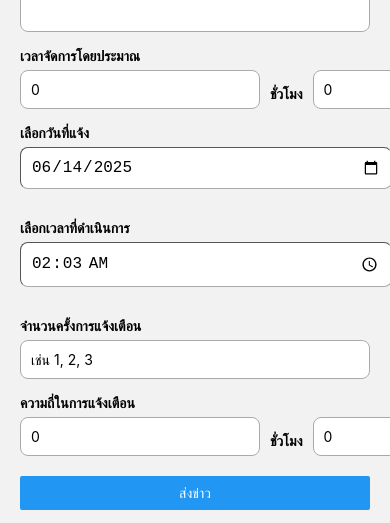
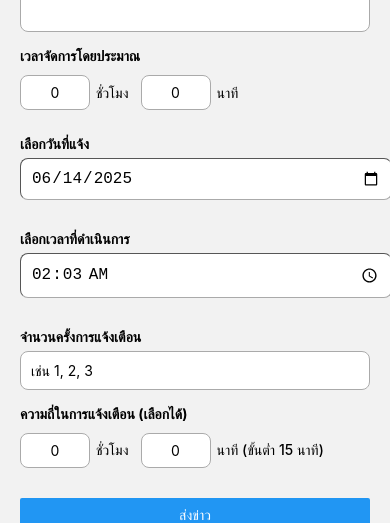
Before and after one commit to Deekub/Village-link, a React Native app: screen /Form in a window 390 px wide. Shown: the part 304-827 px from the top of the page. Built offline with nearby package versions, Linux system fonts and the light colour scheme.

Commit message:
auto add userid function

```diff
--- a/firebaseConfig.js
+++ b/firebaseConfig.js
@@ -12,11 +12,8 @@ const firebaseConfig = {
   measurementId: "G-P3WF4HJPW8"
 };
 
+
 const app = initializeApp(firebaseConfig);
 const db = getFirestore(app);
 
-
-connectFirestoreEmulator(db, 'localhost', 8080);
-
-
 export { db };
--- a/screens/FormScreen.js
+++ b/screens/FormScreen.js
@@ -31,6 +31,7 @@ const actions = [
     { label: 'อื่นๆ', value: 'อื่นๆ' },
 ];
 
+// ฟังก์ชันรวมวันที่และเวลา
 function combineDateAndTime(date, time) {
     const combined = new Date(date);
     combined.setHours(time.getHours());
@@ -39,6 +40,31 @@ function combineDateAndTime(date, time) {
     combined.setMilliseconds(time.getMilliseconds());
     return combined;
 }
+
+// ฟังก์ชัน alert แยกเว็บกับแอพมือถือ
+const showAlert = (message) => {
+    if (Platform.OS === 'web') {
+        window.alert(message);
+    } else {
+        Alert.alert(message);
+    }
+};
+
+// แปลงวันที่เป็น วว/ดด/ปปปป
+const formatDate = (date) => {
+    const dd = String(date.getDate()).padStart(2, '0');
+    const mm = String(date.getMonth() + 1).padStart(2, '0');
+    const yyyy = date.getFullYear();
+    return `${dd}/${mm}/${yyyy}`;
+};
+
+// แปลงเวลาเป็น hh:mm (24 ชั่วโมง)
+const formatTime24 = (date) => {
+    const hh = String(date.getHours()).padStart(2, '0');
+    const min = String(date.getMinutes()).padStart(2, '0');
+    return `${hh}:${min}`;
+};
+
 
 export default function FormScreen() {
     const [village, setVillage] = useState('');
@@ -57,7 +83,7 @@ export default function FormScreen() {
 
     const handleSubmit = async () => {
         if (!village || !topic || !action || !detail || !repeatCount) {
-            Alert.alert('กรุณากรอกข้อมูลให้ครบถ้วน');
+            showAlert('กรุณากรอกข้อมูลให้ครบถ้วน');
             return;
         }
 
@@ -65,21 +91,50 @@ export default function FormScreen() {
         const fm = parseInt(frequencyMinute) || 0;
         const rc = parseInt(repeatCount);
 
-        // validation ความถี่และจำนวนครั้ง
         if (fh === 0 && fm === 0) {
-            // frequency = 0 หมายถึงส่งครั้งเดียวเท่านั้น
-            if (rc > 1) {
-                Alert.alert('กรุณาระบุความถี่อย่างน้อย 15 นาที หากต้องการส่งหลายครั้ง');
-                return;
-            }
+            // อนุญาตถ้า repeatCount มากกว่า 1 ให้ส่งได้
         } else if (fh === 0 && fm > 0 && fm < 15) {
-            Alert.alert('กรุณาระบุความถี่อย่างน้อย 15 นาที');
+            showAlert('กรุณาระบุความถี่อย่างน้อย 15 นาที');
             return;
         }
 
         const combinedDateTime = combineDateAndTime(notifyDate, notifyTime);
+        const finishRepairTime = new Date(
+            combinedDateTime.getTime() + (parseInt(fixHour) * 60 + parseInt(fixMinute)) * 60 * 1000
+        );
+
+        // แปลงวันที่และเวลาให้ตรงตามที่ขอ
+        const notifyDateFormatted = formatDate(combinedDateTime);
+        const notifyTimeFormatted = formatTime24(combinedDateTime);
+        const finishRepairTimeFormatted = formatTime24(finishRepairTime);
+
         const frequencyText = `ทุก ${fh} ชั่วโมง ${fm} นาที`;
-        const fixTimeText = `${fixHour} ชั่วโมง ${fixMinute} นาที`;
+
+
+        const fixtimereturn = ({ fixHour }, { fixMinute }) => {
+            const hour = parseInt(fixHour)
+            const min = parseInt(fixMinute);
+            if (hour == 0) {
+                console.log("No hour");
+                return `${fixMinute} นาที`;
+            } else {
+                console.log("have hour", hour);
+                return `${fixHour} ชั่วโมง ${fixMinute} นาที`;
+            }
+        };
+
+        const fixTimeText = fixtimereturn({ fixHour }, { fixMinute });
+
+        console.log("fixtime text :", fixTimeText)
+
+        const messageText = `📢 แจ้งข่าวบริเวณ ${village} 📢
+🏷️หัวข้อ: ${topic}
+⚙️การจัดการ: ${action}
+📝รายละเอียด: ${detail}
+📅 ณ วันที่: ${notifyDateFormatted}
+⏰เวลา: ${notifyTimeFormatted} น.
+⏰ใช้เวลา : ${fixTimeText}
+📅เวลาเสร็จสิ้นประมาณ: ${finishRepairTimeFormatted} น.`;
 
         try {
             await addDoc(collection(db, 'news'), {
@@ -99,12 +154,13 @@ export default function FormScreen() {
                 method: 'POST',
                 headers: { 'Content-Type': 'application/json' },
                 body: JSON.stringify({
-                    message: `📢 แจ้งข่าวจาก${village}\nหัวข้อ: ${topic}\nการจัดการ: ${action}\nรายละเอียด: ${detail}\nเวลา: ${combinedDateTime.toLocaleString()}\nเวลาจัดการโดยประมาณ: ${fixTimeText}`,
+                    message: messageText,
                 }),
             });
 
-            Alert.alert('บันทึกข้อมูลเรียบร้อย');
+            showAlert('บันทึกข้อมูลเรียบร้อย');
 
+            // เคลียร์ฟอร์ม
             setVillage('');
             setTopic('');
             setAction('');
@@ -118,7 +174,7 @@ export default function FormScreen() {
             setNotifyTime(new Date());
         } catch (err) {
             console.error(err);
-            Alert.alert('เกิดข้อผิดพลาด');
+            showAlert('เกิดข้อผิดพลาด');
         }
     };
 
@@ -159,23 +215,27 @@ export default function FormScreen() {
                 />
 
                 <Text style={styles.label}>เวลาจัดการโดยประมาณ</Text>
-                <View style={{ flexDirection: 'row', gap: 10 }}>
+                <View style={styles.rowWrap}>
+                    <View style={styles.timeGroup}>
                         <TextInput
-                        style={styles.input}
+                            style={styles.timeInput}
                             value={fixHour}
                             onChangeText={setFixHour}
                             keyboardType="numeric"
-                        placeholder="เช่น 1, 2, 3"
+                            placeholder="ชั่วโมง"
                         />
-                    <Text style={styles.label}>ชั่วโมง</Text>
+                        <Text style={styles.timeLabel}>ชั่วโมง</Text>
+                    </View>
+                    <View style={styles.timeGroup}>
                         <TextInput
-                        style={styles.input}
+                            style={styles.timeInput}
                             value={fixMinute}
                             onChangeText={setFixMinute}
                             keyboardType="numeric"
-                        placeholder="เช่น 1, 2, 3"
+                            placeholder="นาที"
                         />
-                    <Text style={styles.label}>นาที</Text>
+                        <Text style={styles.timeLabel}>นาที</Text>
+                    </View>
                 </View>
 
                 <Text style={styles.label}>เลือกวันที่แจ้ง</Text>
@@ -243,24 +303,28 @@ export default function FormScreen() {
                     placeholder="เช่น 1, 2, 3"
                 />
 
-                <Text style={styles.label}>ความถี่ในการแจ้งเตือน</Text>
-                <View style={{ flexDirection: 'row', gap: 10 }}>
+                <Text style={styles.label}>ความถี่ในการแจ้งเตือน (เลือกได้)</Text>
+                <View style={styles.rowWrap}>
+                    <View style={styles.timeGroup}>
                         <TextInput
-                        style={styles.input}
+                            style={styles.timeInput}
                             value={frequencyHour}
                             onChangeText={setFrequencyHour}
                             keyboardType="numeric"
-                        placeholder="เช่น 1, 2, 3"
+                            placeholder="ชั่วโมง"
                         />
-                    <Text style={styles.label}>ชั่วโมง</Text>
+                        <Text style={styles.timeLabel}>ชั่วโมง</Text>
+                    </View>
+                    <View style={styles.timeGroup}>
                         <TextInput
-                        style={styles.input}
+                            style={styles.timeInput}
                             value={frequencyMinute}
                             onChangeText={setFrequencyMinute}
                             keyboardType="numeric"
-                        placeholder="เช่น 1, 2, 3"
+                            placeholder="นาที"
                         />
-                    <Text style={styles.label}>นาที</Text>
+                        <Text style={styles.timeLabel}>นาที (ขั้นต่ำ 15 นาที)</Text>
+                    </View>
                 </View>
                 <View style={{ marginTop: 20 }}>
                     <Button title="ส่งข่าว" onPress={handleSubmit} />
@@ -289,4 +353,37 @@ const styles = StyleSheet.create({
         width: '100%',
         marginBottom: 15,
     },
+    subLabel: {
+        marginTop: 10,
+        marginBottom: 5,
+        fontWeight: '600',
+    },
+    rowWrap: {
+        flexDirection: 'row',
+        flexWrap: 'wrap',
+        gap: 12,
+        alignItems: 'center',
+        marginTop: 5,
+        marginBottom: 10,
+    },
+
+    timeGroup: {
+        flexDirection: 'row',
+        alignItems: 'center',
+    },
+
+    timeInput: {
+        width: 70,
+        borderWidth: 1,
+        borderColor: '#aaa',
+        borderRadius: 8,
+        padding: 8,
+        backgroundColor: '#fff',
+        textAlign: 'center',
+        marginRight: 6,
+    },
+
+    timeLabel: {
+        fontWeight: '500',
+    },
 });
--- a/screens/HistoryScreen.js
+++ b/screens/HistoryScreen.js
@@ -1,13 +1,17 @@
 import React, { useEffect, useState } from 'react';
-import { View, Text, FlatList, StyleSheet } from 'react-native';
-import { collection, getDocs, orderBy, query } from 'firebase/firestore';
+import { View, Text, FlatList, StyleSheet, TouchableOpacity, Alert, Platform } from 'react-native';
+import { collection, getDocs, orderBy, query, deleteDoc, doc } from 'firebase/firestore';
 import { db } from '../firebaseConfig';
 
 export default function HistoryScreen() {
   const [data, setData] = useState([]);
 
   useEffect(() => {
-    const fetchNews = async () => {
+    fetchNews();
+  }, []);
+
+  const fetchNews = async () => {
+    try {
       const q = query(collection(db, 'news'), orderBy('createdAt', 'desc'));
       const querySnapshot = await getDocs(q);
       const items = querySnapshot.docs.map(doc => ({
@@ -15,15 +19,65 @@ export default function HistoryScreen() {
         ...doc.data(),
       }));
       setData(items);
-    };
+    } catch (error) {
+      console.error('❌ เกิดข้อผิดพลาด:', error);
+    }
+  };
 
-    fetchNews();
-  }, []);
+  const handleDelete = async (id) => {
+  if (Platform.OS === 'web') {
+    const confirm = window.confirm('คุณต้องการลบรายการนี้หรือไม่? (ไม่ได้เป็นการยกเลิกการส่ง)');
+    if (confirm) {
+      try {
+        await deleteDoc(doc(db, 'news', id));
+        setData(prevData => prevData.filter(item => item.id !== id));
+        console.log(`✅ ลบข้อมูล id: ${id}`);
+      } catch (error) {
+        console.error('❌ ลบไม่สำเร็จ:', error);
+      }
+    }
+  } else {
+    Alert.alert(
+      'ยืนยันการลบ',
+      'คุณต้องการลบรายการนี้หรือไม่?',
+      [
+        { text: 'ยกเลิก', style: 'cancel' },
+        {
+          text: 'ลบ',
+          style: 'destructive',
+          onPress: async () => {
+            try {
+              await deleteDoc(doc(db, 'news', id));
+              setData(prevData => prevData.filter(item => item.id !== id));
+              console.log(`✅ ลบข้อมูล id: ${id}`);
+            } catch (error) {
+              console.error('❌ ลบไม่สำเร็จ:', error);
+            }
+          },
+        },
+      ],
+      { cancelable: true }
+    );
+  }
+};
 
   const renderItem = ({ item }) => (
     <View style={styles.card}>
-      <Text style={styles.title}>{item.title}</Text>
-      <Text>{item.content}</Text>
+      <Text style={styles.title}>หัวข้อ: {item.topic}</Text>
+      <Text>รายละเอียด: {item.detail}</Text>
+      <Text>การดำเนินการ: {item.action}</Text>
+      <Text>หมู่บ้าน: {item.village}</Text>
+      <Text>ความถี่: {item.frequency}</Text>
+      <Text>จำนวนรอบ: {item.repeatCount} ครั้ง</Text>
+      <Text>เวลาที่แจ้งเตือน: {item.notifyTime?.toDate().toLocaleString()}</Text>
+      <Text>เวลาที่สร้าง: {item.createdAt?.toDate().toLocaleString()}</Text>
+
+      <TouchableOpacity
+        style={styles.deleteButton}
+        onPress={() => handleDelete(item.id)}
+      >
+        <Text style={styles.deleteButtonText}>ลบ</Text>
+      </TouchableOpacity>
     </View>
   );
 
@@ -48,4 +102,15 @@ const styles = StyleSheet.create({
     backgroundColor: '#f9f9f9',
   },
   title: { fontWeight: 'bold', marginBottom: 5 },
+  deleteButton: {
+    marginTop: 10,
+    backgroundColor: '#ff4d4d',
+    paddingVertical: 8,
+    borderRadius: 8,
+    alignItems: 'center',
+  },
+  deleteButtonText: {
+    color: 'white',
+    fontWeight: 'bold',
+  },
 });
```
Also changed, not shown: 1 other file (tests, documents, lock files or other folders). Lines whose indentation alone changed are shown as unchanged.
